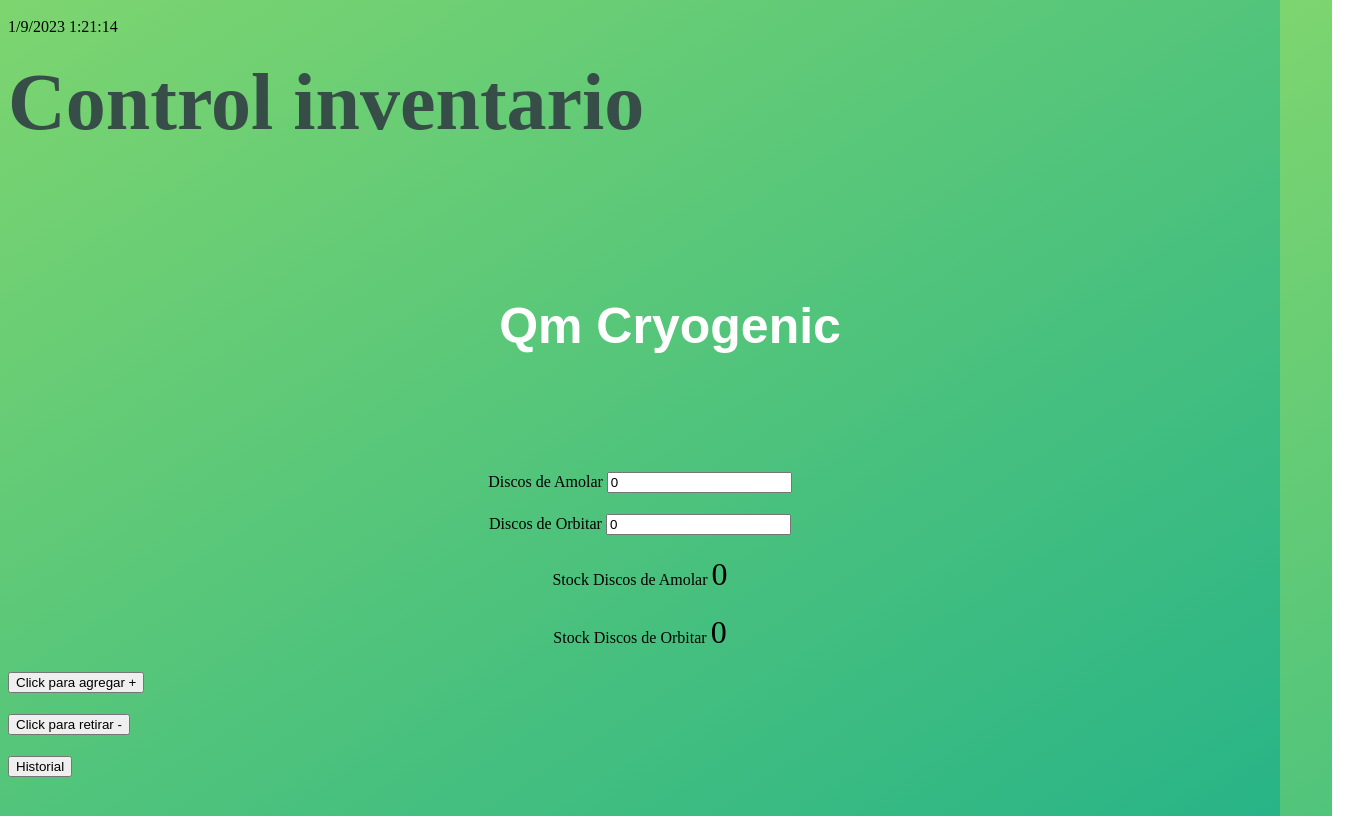
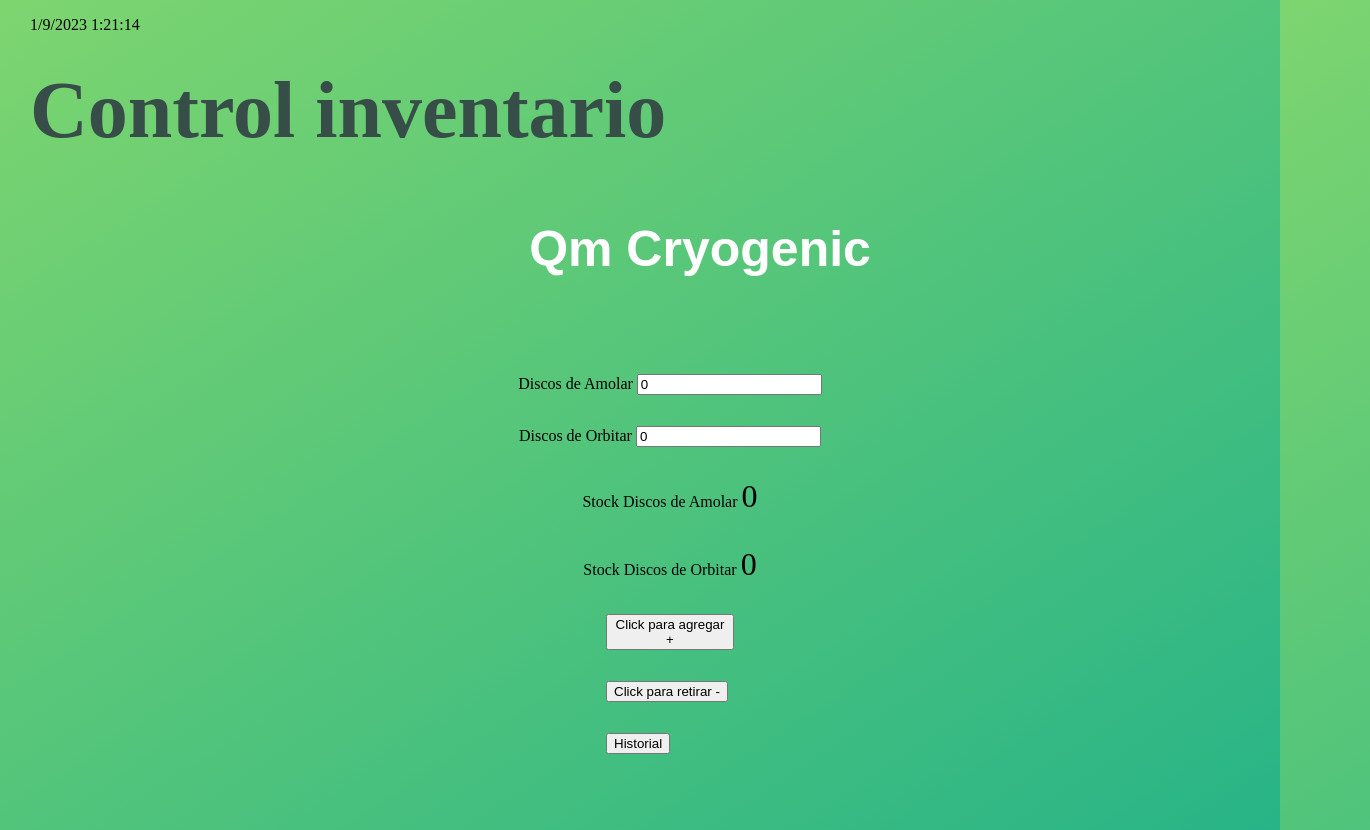
Before and after one commit to NahuelGiudizi/inventario, a plain HTML site: page index.html in a window 1280 px wide. Shown: the whole page, 1370 px wide, since content can reach past the window. Drawn offline with Linux system fonts and the light colour scheme.

Commit message:
Add files via upload

```diff
--- a/style.css
+++ b/style.css
@@ -1,24 +1,29 @@
+html {
+  display: grid;
+}
 body {
+  margin: 30px;
+  margin-top: 0px;
   align-items: center;
   height: 100vh;
+  width: 100vw;
   display: grid;
   background: linear-gradient(to top left, #28b487, #7dd56f);
 }
 
 h1 {
   align-items: center;
-  text-align: stretch;
-  font-size: larger;
   font-size: 80px;
-  text-shadow: 3ch;
   text-decoration: dashed;
   text-overflow: ellipsis;
-
+  margin-block-end: 0em;
   margin-top: 0%;
   color: rgb(55, 77, 72);
+  margin-block-start: 0em;
 }
 
 h2 {
+  display: grid;
   font-family: sans-serif;
   font-size: 50px;
   line-height: 1.3;
@@ -26,6 +31,8 @@
   padding: 30px;
   text-align: center;
   color: white;
+  margin-block-start: 0em;
+  margin-block-end: 0em;
 }
 
 label {
@@ -35,6 +42,9 @@
 }
 
 button {
+  display: flex;
+  margin-left: 45%;
+  margin-right: 45%;
   text-align: center;
   align-items: center;
   width: fit-content;
```
